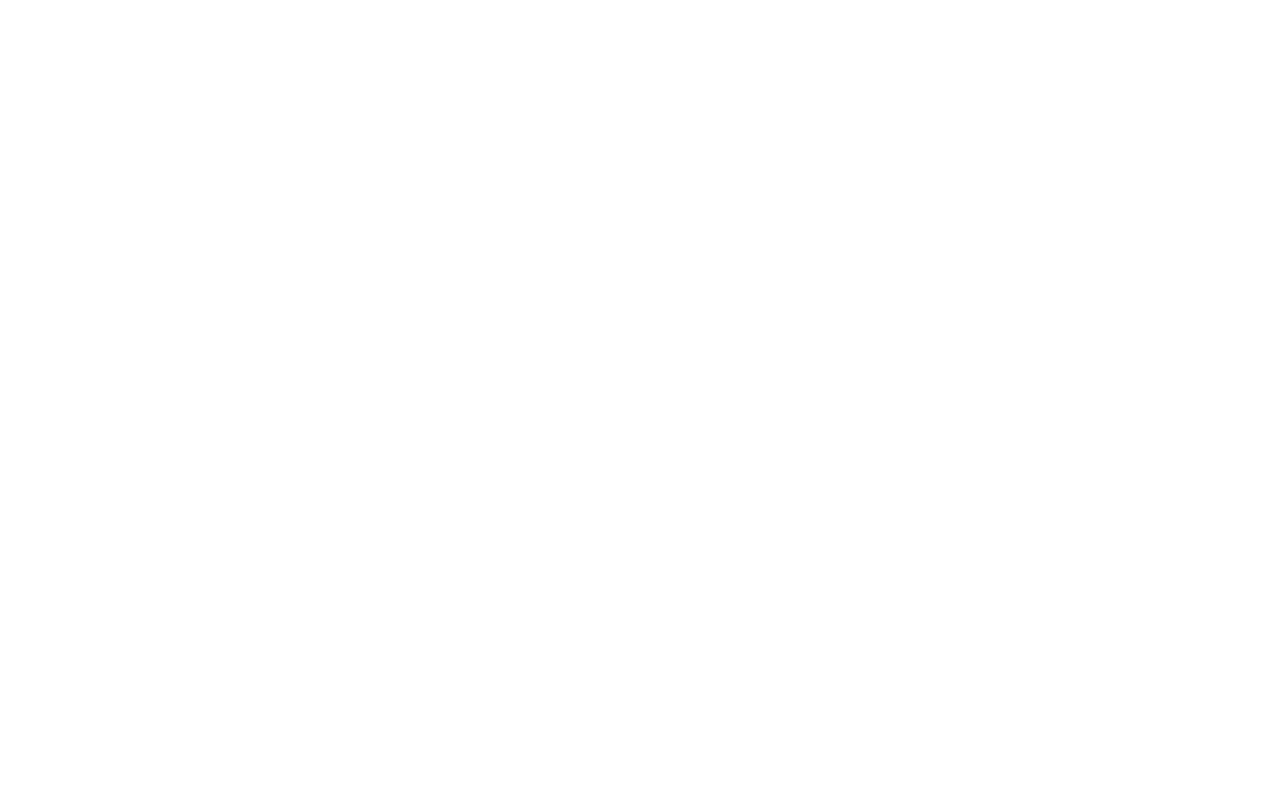
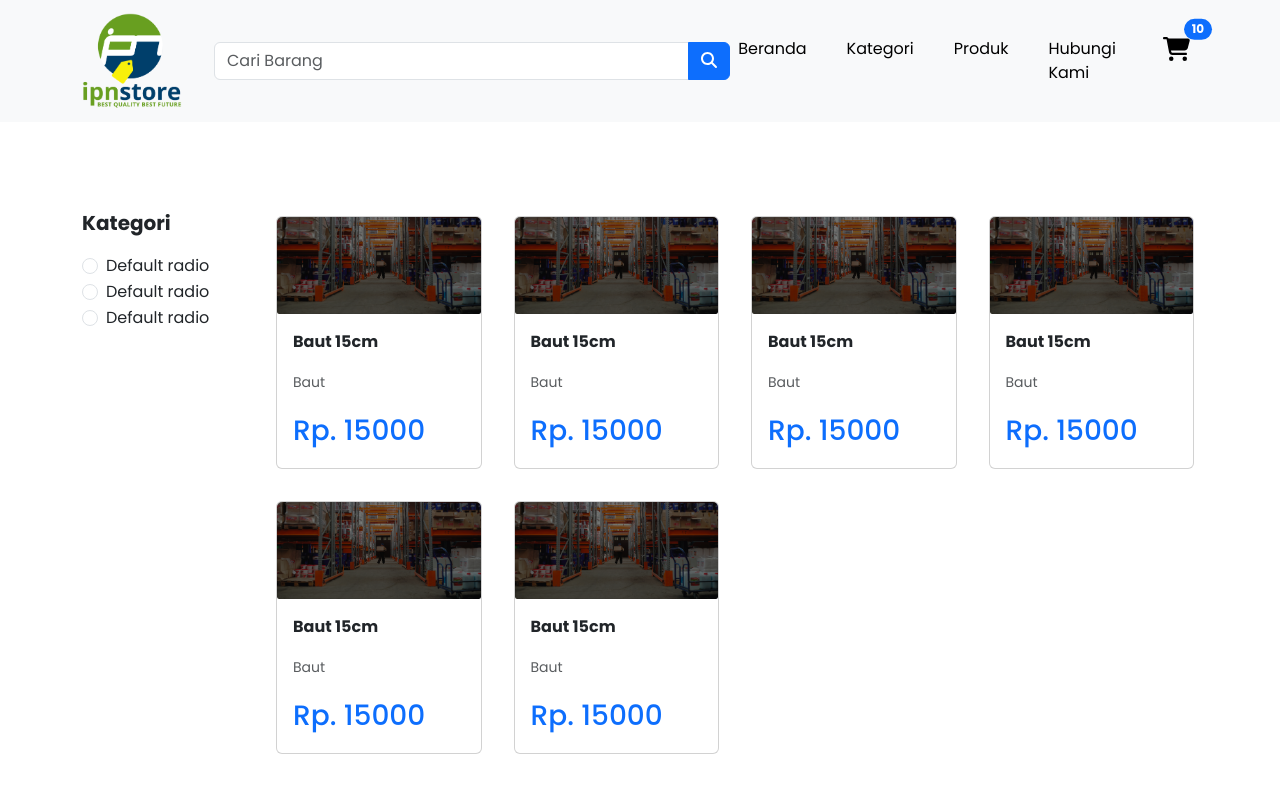
Before and after one commit to dhanzydev/front-end-ipn-store, a Vue app: page /produk in a window 1280 px wide. Before the commit this address had no page. Shown: the top 800 px of the page. Built offline with nearby package versions, Linux system fonts and the light colour scheme.

Commit message:
add product view

```diff
--- a/src/router/index.js
+++ b/src/router/index.js
@@ -4,6 +4,7 @@
 import FooterApp from "../components/FooterApp.vue";
 
 import Index from "@/views/IndexView.vue";
+import Product from "@/views/ProductView.vue";
 
 const router = createRouter({
   history: createWebHistory(import.meta.env.BASE_URL),
@@ -17,6 +18,15 @@
         default: Index,
       },
     },
+    {
+      path: "/produk",
+      name: "Product",
+      components: {
+        navbar: NavbarApp,
+        footer: FooterApp,
+        default: Product,
+      },
+    },
   ],
 });
 
--- /dev/null
+++ b/src/views/ProductView.vue
@@ -0,0 +1,131 @@
+<template>
+  <section class="product">
+    <div class="container">
+      <div class="row">
+        <div class="col-lg-2 my-2">
+          <p class="fw-bold fs-5">Kategori</p>
+          <div class="form-check">
+            <input
+              class="form-check-input"
+              type="radio"
+              name="flexRadioDefault"
+              id="flexRadioDefault1"
+            />
+            <label class="form-check-label" for="flexRadioDefault1">
+              Default radio
+            </label>
+          </div>
+          <div class="form-check">
+            <input
+              class="form-check-input"
+              type="radio"
+              name="flexRadioDefault"
+              id="flexRadioDefault1"
+            />
+            <label class="form-check-label" for="flexRadioDefault1">
+              Default radio
+            </label>
+          </div>
+          <div class="form-check">
+            <input
+              class="form-check-input"
+              type="radio"
+              name="flexRadioDefault"
+              id="flexRadioDefault1"
+            />
+            <label class="form-check-label" for="flexRadioDefault1">
+              Default radio
+            </label>
+          </div>
+        </div>
+        <div class="col-lg-10">
+          <div class="row">
+            <div class="col-lg-3 col-6 p-3">
+              <CardProduct
+                src="/assets/images/home.png"
+                name-product="Baut 15cm"
+                category-product="Baut"
+                price-product="15000"
+                to="/"
+              />
+            </div>
+            <div class="col-lg-3 col-6 p-3">
+              <CardProduct
+                src="/assets/images/home.png"
+                name-product="Baut 15cm"
+                category-product="Baut"
+                price-product="15000"
+                to="/"
+              />
+            </div>
+            <div class="col-lg-3 col-6 p-3">
+              <CardProduct
+                src="/assets/images/home.png"
+                name-product="Baut 15cm"
+                category-product="Baut"
+                price-product="15000"
+                to="/"
+              />
+            </div>
+            <div class="col-lg-3 col-6 p-3">
+              <CardProduct
+                src="/assets/images/home.png"
+                name-product="Baut 15cm"
+                category-product="Baut"
+                price-product="15000"
+                to="/"
+              />
+            </div>
+            <div class="col-lg-3 col-6 p-3">
+              <CardProduct
+                src="/assets/images/home.png"
+                name-product="Baut 15cm"
+                category-product="Baut"
+                price-product="15000"
+                to="/"
+              />
+            </div>
+            <div class="col-lg-3 col-6 p-3">
+              <CardProduct
+                src="/assets/images/home.png"
+                name-product="Baut 15cm"
+                category-product="Baut"
+                price-product="15000"
+                to="/"
+              />
+            </div>
+          </div>
+        </div>
+      </div>
+      <div class="d-flex justify-content-end mt-5">
+        <nav aria-label="Page navigation example">
+          <ul class="pagination">
+            <li class="page-item">
+              <a class="page-link" href="#" aria-label="Previous">
+                <span aria-hidden="true">&laquo;</span>
+              </a>
+            </li>
+            <li class="page-item"><a class="page-link" href="#">1</a></li>
+            <li class="page-item"><a class="page-link" href="#">2</a></li>
+            <li class="page-item"><a class="page-link" href="#">3</a></li>
+            <li class="page-item">
+              <a class="page-link" href="#" aria-label="Next">
+                <span aria-hidden="true">&raquo;</span>
+              </a>
+            </li>
+          </ul>
+        </nav>
+      </div>
+    </div>
+  </section>
+</template>
+
+<script setup>
+import CardProduct from "../components/CardProduct.vue";
+</script>
+
+<style scoped>
+.product {
+  margin-top: 200px;
+}
+</style>
```
